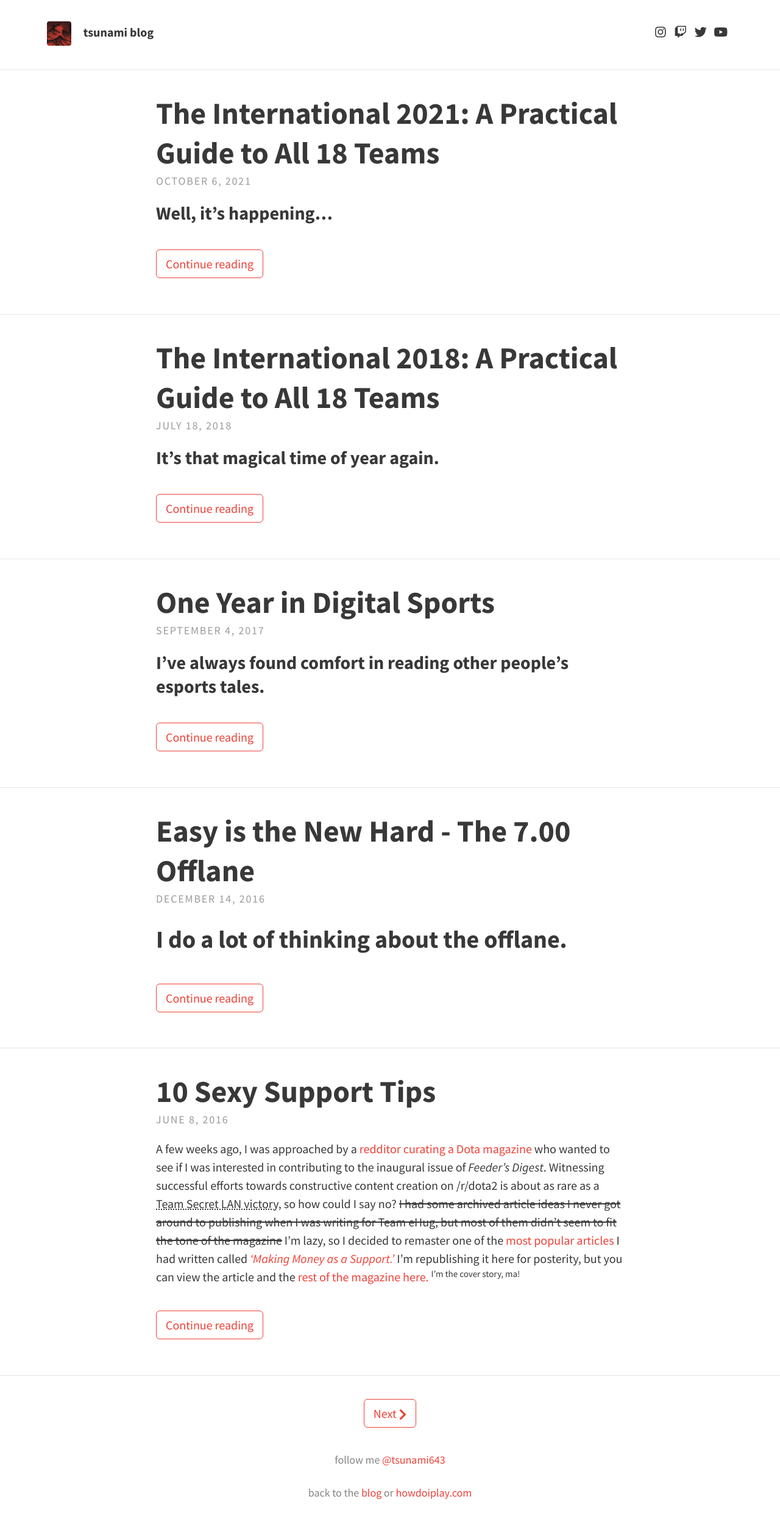
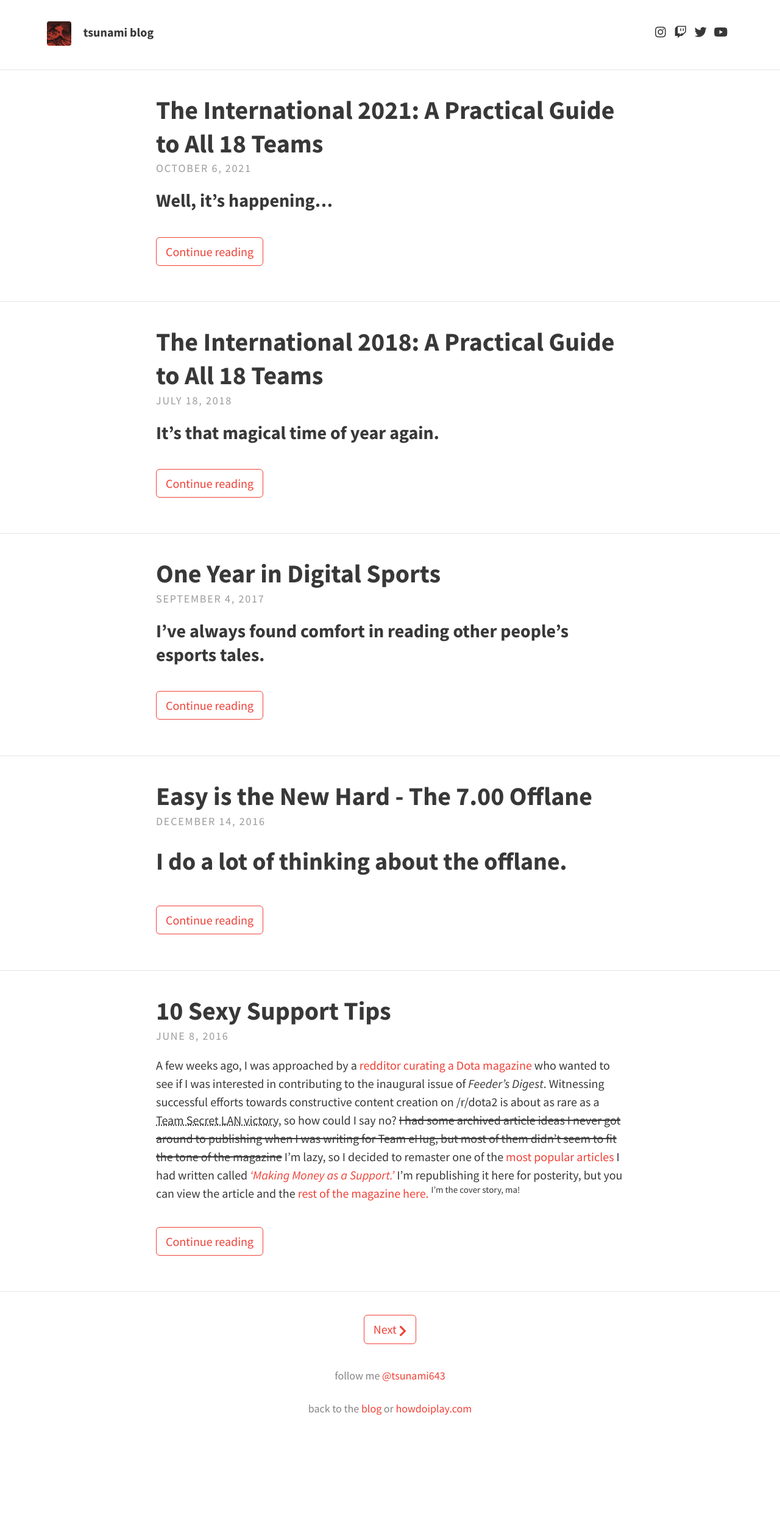
Before and after one commit to tsunami643/blog, a Jekyll site: the page built from index.html, in a window 1280 px wide. Shown: the whole page at 61% size. Built offline with Jekyll 4.4.1, drawn with Linux system fonts in a browser that asks for light colours; nearby versions of some CDN libraries; the list of posts is cut into pages by our own code; after the commit the page ends 2361 px from its top, so only the background shows below that.

Commit message:
make "International" title fit on mobile

```diff
--- a/_sass/base/_global.scss
+++ b/_sass/base/_global.scss
@@ -36,7 +36,7 @@ h1, h2, h3, h4, h5, h6 {
   }
 }
 h1 {
-  font-size: 2.5em;
+  font-size: 2.1em;
 }
 h2 {
   font-size: 2em;
```
